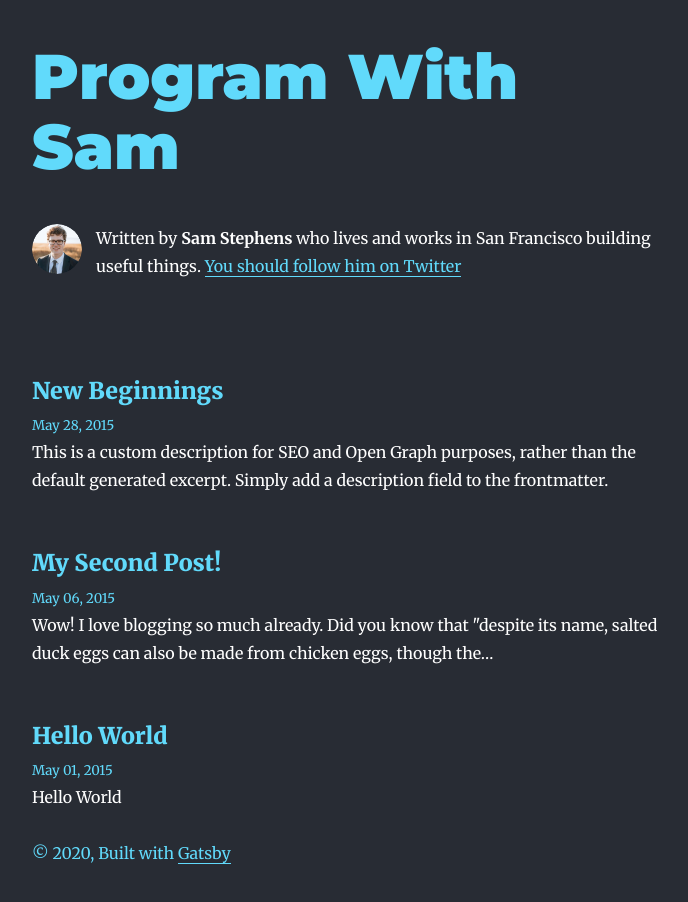
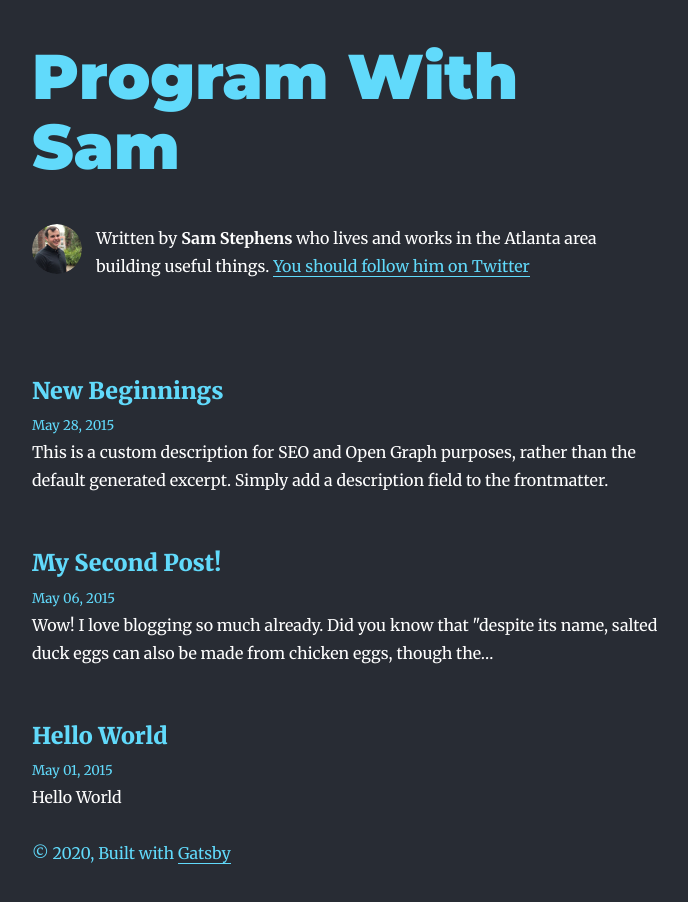
Before and after one commit to ProgramWithSam/my-blog-starter, a Gatsby site: page / in a window 1280 px wide. Shown: the whole page, without its empty margins (293-981 px from the left). Built offline with nearby package versions, Linux system fonts and the light colour scheme; Gatsby itself is replaced by a stand-in of ours; some packages are replaced by stand-ins of ours.

Commit message:
Changed profile picture

```diff
--- a/src/components/bio.js
+++ b/src/components/bio.js
@@ -14,7 +14,7 @@ import { rhythm } from "../utils/typography"
 const Bio = () => {
   const data = useStaticQuery(graphql`
     query BioQuery {
-      avatar: file(absolutePath: { regex: "/profile-pic.jpg/" }) {
+      avatar: file(absolutePath: { regex: "/profile-picture.jpg/" }) {
         childImageSharp {
           fixed(width: 50, height: 50) {
             ...GatsbyImageSharpFixed
@@ -54,8 +54,7 @@ const Bio = () => {
         }}
       />
       <p>
-        Written by <strong>{author}</strong> who lives and works in San
-        Francisco building useful things.
+        Written by <strong>{author}</strong> who lives and works in the Atlanta area building useful things.
         {` `}
         <a href={`https://twitter.com/${social.twitter}`}>
           You should follow him on Twitter
```
Also changed, not shown: content/assets/profile-pic.jpg (deleted), content/assets/profile-picture.jpg (added).
